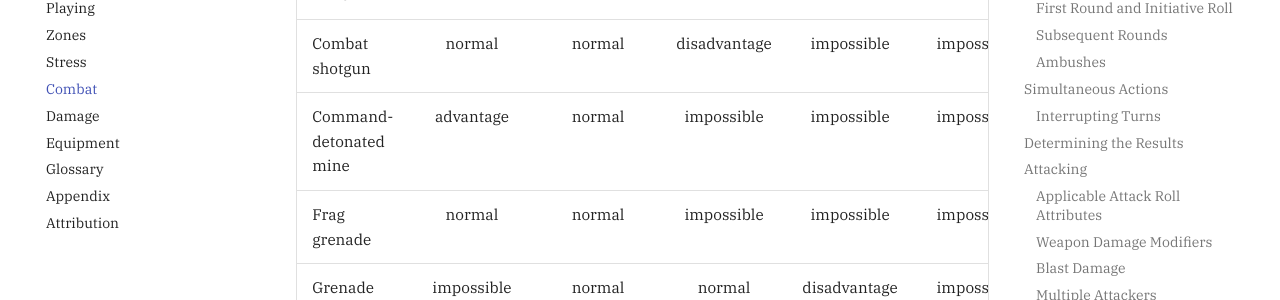
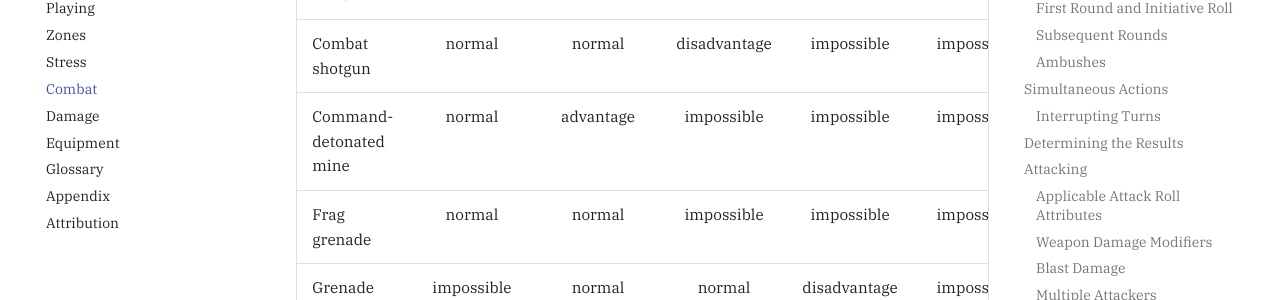
Before and after one commit to joemoose/psiops, an MkDocs documentation site: the page built from docs/combat.md, in a window 1280 px wide and 900 px high, scrolled down 6699 px. Shown: the part 154-454 px from the top of the window. Built offline with MkDocs 1.6.1 and Material for MkDocs 9.7.7, drawn with Linux system fonts in a browser that asks for light colours; plug-ins that fetch from the network failed and are left out; comment, search, counter and statistics services are not loaded.

```diff
--- a/docs/combat.md
+++ b/docs/combat.md
@@ -166,7 +166,7 @@ Weapon distance modifiers are as follows:
 | Assault rifle | disadvantage | normal | normal | disadvantage | impossible |
 | Combat knife | normal | impossible | impossible | impossible | impossible |
 | Combat shotgun | normal | normal | disadvantage | impossible | impossible |
-| Command-detonated mine | advantage | normal | impossible | impossible | impossible |
+| Command-detonated mine | normal | advantage | impossible | impossible | impossible |
 | Frag grenade | normal | normal | impossible | impossible | impossible |
 | Grenade launcher | impossible | normal | normal | disadvantage | impossible |
 | LMG | impossible | normal | advantage | normal | impossible |
```
